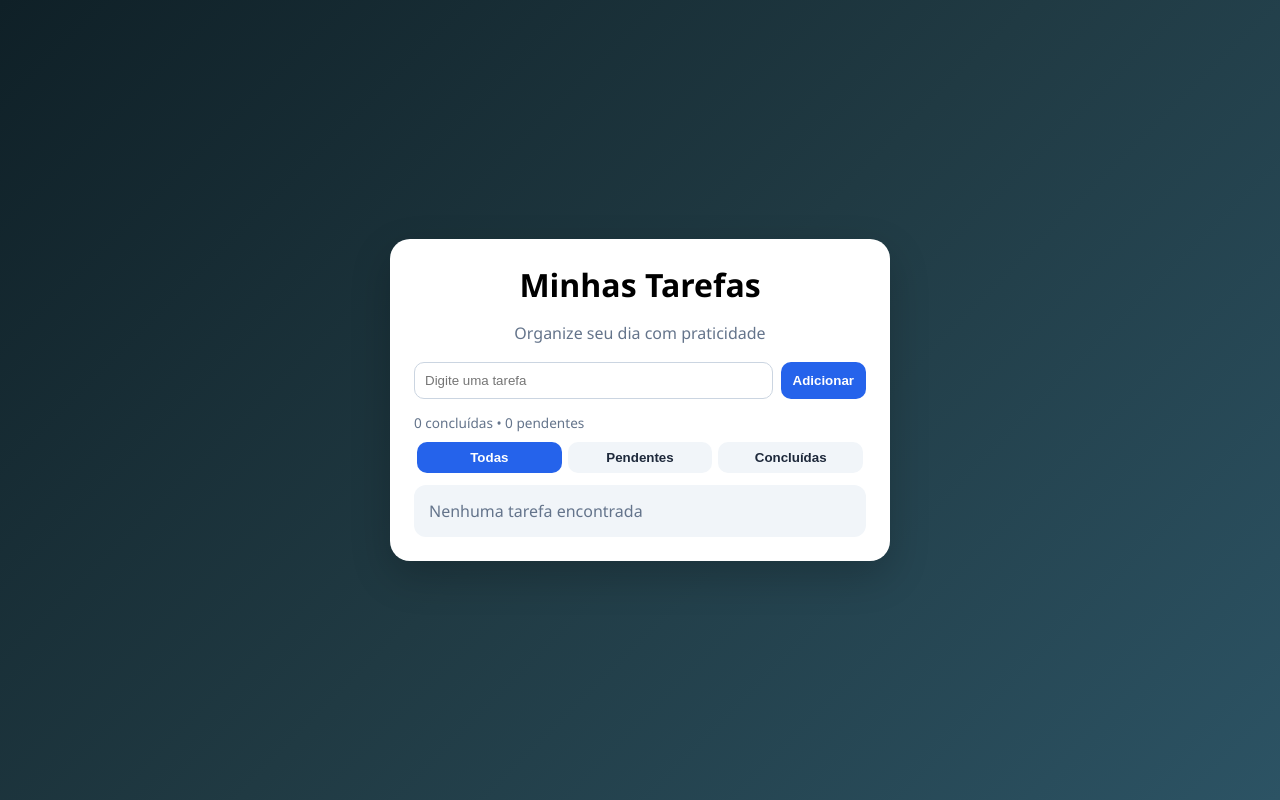
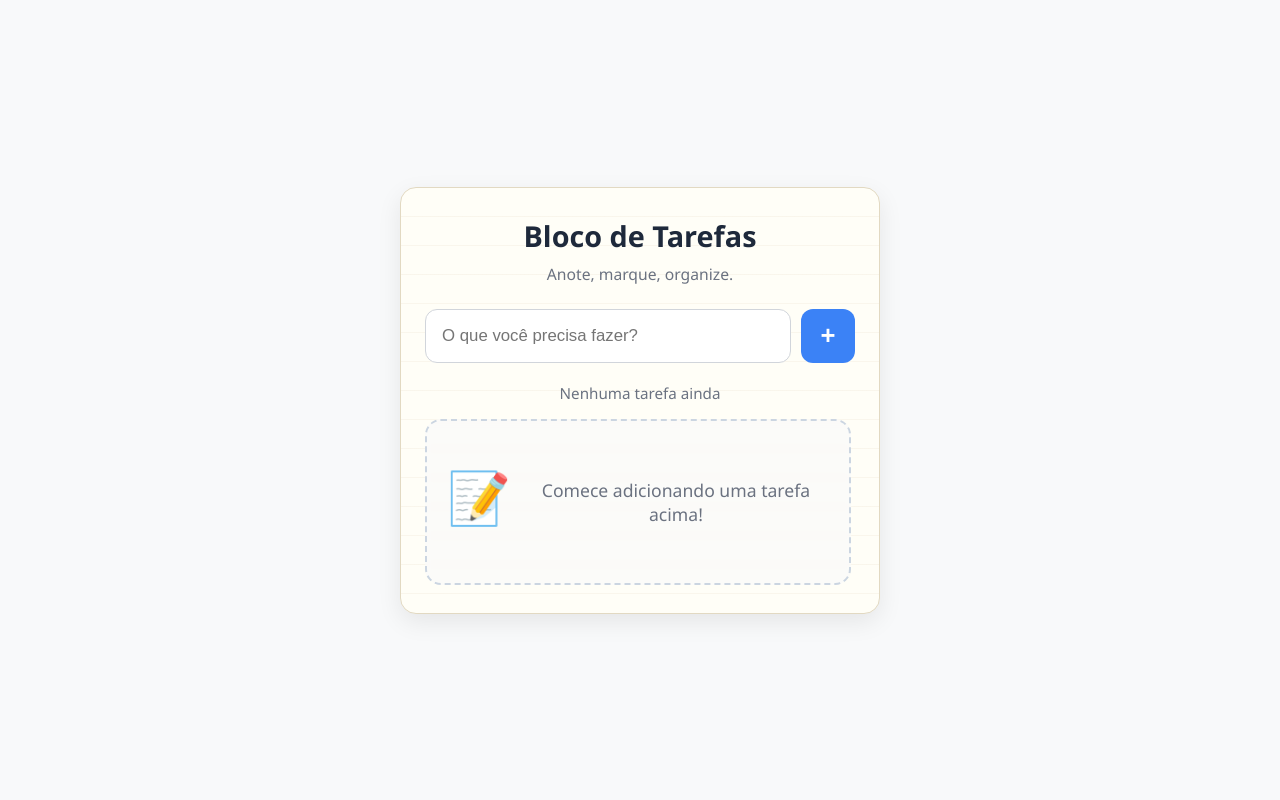
Before and after one commit to 2601ca/localstorage, a plain HTML site: page tarefas.html in a window 1280 px wide. Drawn offline with Linux system fonts and the light colour scheme.

Commit message:
Update tarefas.html

```diff
--- a/tarefas.html
+++ b/tarefas.html
@@ -3,29 +3,23 @@
 <head>
   <meta charset="UTF-8" />
   <meta name="viewport" content="width=device-width, initial-scale=1.0" />
-<title>Sistema de Tarefas</title>
-
+  <title>Bloco de Tarefas</title>
   <style>
     :root {
-  --bg-gradient: linear-gradient(135deg, #0f2027, #203a43, #2c5364);
-  --surface: #ffffff;
-  --surface-soft: #f1f5f9;
-  --text: #1e293b;
-  --text-soft: #64748b;
-  --primary: #2563eb;
-  --danger: #dc2626;
-  --success: #16a34a;
-  --radius: 14px;
-  --shadow: 0 15px 40px rgba(0,0,0,0.2);
-}
-
-@media (prefers-color-scheme: dark) {
-  :root {
-    --surface: #1e293b;
-    --surface-soft: #334155;
-    --text: #f1f5f9;
-    --text-soft: #94a3b8;
-  }
+      --bg:        #f8f9fa;
+      --papel:     #fffef7;
+      --borda:     #e2d9c2;
+      --texto:     #2d2d2d;
+      --texto-frio:#6b7280;
+      --primary:   #3b82f6;
+      --primary-d: #2563eb;
+      --success:   #10b981;
+      --success-d: #059669;
+      --danger:    #ef4444;
+      --danger-d:  #dc2626;
+      --shadow:    0 8px 24px rgba(0,0,0,0.08);
+      --shadow-sm: 0 2px 8px rgba(0,0,0,0.06);
+      --radius:    12px;
     }
 
     * { box-sizing: border-box; }
@@ -33,146 +27,218 @@
     body {
       margin: 0;
       min-height: 100vh;
+      background: var(--bg);
+      font-family: "Segoe UI", system-ui, sans-serif;
+      color: var(--texto);
       display: grid;
       place-items: center;
-  font-family: "Segoe UI", sans-serif;
-  background: var(--bg-gradient);
       padding: 20px;
     }
 
     .container {
-  width: min(100%, 500px);
-  background: var(--surface);
-  border-radius: 20px;
+      width: min(100%, 480px);
+      background: var(--papel);
+      border: 1px solid var(--borda);
+      border-radius: 16px;
       box-shadow: var(--shadow);
-  padding: 24px;
-  animation: fadeIn 0.4s ease;
+      padding: 28px 24px;
+      position: relative;
+      overflow: hidden;
     }
 
-@keyframes fadeIn {
-  from { opacity: 0; transform: translateY(10px); }
-  to { opacity: 1; transform: translateY(0); }
+    .container::before {
+      content: "";
+      position: absolute;
+      inset: 0;
+      background: repeating-linear-gradient(
+        to bottom,
+        transparent 0,
+        transparent 28px,
+        rgba(180,140,90,0.07) 28px,
+        rgba(180,140,90,0.07) 29px
+      );
+      pointer-events: none;
+      z-index: 0;
     }
 
-h1 { text-align: center; margin: 0; }
-.subtitle { text-align: center; color: var(--text-soft); margin-bottom: 18px; }
+    h1 {
+      margin: 0 0 8px;
+      font-size: 1.8rem;
+      text-align: center;
+      color: #1e293b;
+      position: relative;
+      z-index: 1;
+    }
+
+    .subtitle {
+      margin: 0 0 24px;
+      text-align: center;
+      color: var(--texto-frio);
+      font-size: 0.98rem;
+      position: relative;
+      z-index: 1;
+    }
 
     .input-group {
       display: flex;
-  gap: 8px;
-  margin-bottom: 14px;
+      gap: 10px;
+      margin-bottom: 20px;
+      position: relative;
+      z-index: 1;
     }
 
-input {
+    input[type="text"] {
       flex: 1;
-  padding: 10px;
-  border-radius: 10px;
-  border: 1px solid #cbd5e1;
+      padding: 14px 16px;
+      font-size: 1.05rem;
+      border: 1px solid #d1d5db;
+      border-radius: var(--radius);
+      background: #fff;
+      transition: all 0.2s;
     }
 
-button {
-  border: none;
-  border-radius: 10px;
-  cursor: pointer;
-  color: white;
-  padding: 8px 12px;
-  font-weight: bold;
-  transition: 0.2s;
+    input[type="text"]:focus {
+      outline: none;
+      border-color: var(--primary);
+      box-shadow: 0 0 0 4px rgba(59,130,246,0.15);
     }
 
-.btn-add { background: var(--primary); }
-.btn-add:hover { opacity: 0.9; }
-
-.status-bar {
-  font-size: 0.85rem;
-  margin-bottom: 10px;
-  color: var(--text-soft);
+    .btn-add {
+      background: var(--primary);
+      color: white;
+      border: none;
+      border-radius: var(--radius);
+      width: 54px;
+      height: 54px;
+      font-size: 1.6rem;
+      font-weight: bold;
+      cursor: pointer;
+      transition: all 0.2s;
+      display: grid;
+      place-items: center;
+      line-height: 1;
     }
 
-.filters {
-  display: flex;
-  justify-content: space-between;
-  margin-bottom: 12px;
+    .btn-add:hover { background: var(--primary-d); transform: scale(1.05); }
+
+    .status {
+      text-align: center;
+      font-size: 0.95rem;
+      color: var(--texto-frio);
+      margin: 0 0 16px;
+      font-weight: 500;
+      position: relative;
+      z-index: 1;
     }
 
-.filters button {
-  background: var(--surface-soft);
-  color: var(--text);
-  flex: 1;
-  margin: 0 3px;
-}
-
-.filters button.active {
-  background: var(--primary);
-  color: white;
-}
+    .status strong { color: var(--texto); }
 
     ul {
       list-style: none;
       padding: 0;
       margin: 0;
       display: grid;
-  gap: 8px;
-  max-height: 50vh;
-  overflow: auto;
+      gap: 10px;
+      max-height: 55vh;
+      overflow-y: auto;
+      padding-right: 4px;
+      position: relative;
+      z-index: 1;
     }
 
     li {
       display: flex;
-  justify-content: space-between;
       align-items: center;
-  background: var(--surface-soft);
-  padding: 10px;
-  border-radius: 12px;
-  animation: fadeIn 0.3s ease;
+      gap: 12px;
+      padding: 14px 16px;
+      background: rgba(255,255,255,0.7);
+      border: 1px solid #e5e7eb;
+      border-radius: var(--radius);
+      transition: all 0.18s;
+      backdrop-filter: blur(4px);
     }
 
-.concluida {
-  text-decoration: line-through;
-  color: var(--text-soft);
+    li:hover { transform: translateY(-1px); box-shadow: var(--shadow-sm); }
+
+    .tarefa-texto {
+      flex: 1;
+      font-size: 1.05rem;
+      word-break: break-word;
+      line-height: 1.4;
     }
 
-.botoes button {
-  margin-left: 5px;
+    .concluida .tarefa-texto {
+      color: var(--texto-frio);
+      text-decoration: line-through;
+      text-decoration-thickness: 2px;
+      text-decoration-color: var(--success);
     }
 
-.btn-success { background: var(--success); }
-.btn-danger { background: var(--danger); }
+    .botoes {
+      display: flex;
+      gap: 8px;
+    }
 
-.empty {
+    .btn-acao {
+      width: 38px;
+      height: 38px;
+      border-radius: 10px;
+      border: none;
+      font-size: 1.1rem;
+      cursor: pointer;
+      transition: all 0.2s;
+      display: grid;
+      place-items: center;
+    }
+
+    .btn-concluir   { background: var(--success);   color: white; }
+    .btn-concluir:hover { background: var(--success-d); transform: scale(1.08); }
+    .btn-excluir    { background: var(--danger);    color: white; }
+    .btn-excluir:hover  { background: var(--danger-d);  transform: scale(1.08); }
+
+    .empty-state {
       text-align: center;
-  padding: 15px;
-  color: var(--text-soft);
+      padding: 40px 20px;
+      color: var(--texto-frio);
+      font-size: 1.1rem;
+      border: 2px dashed #cbd5e1;
+      border-radius: 16px;
+      background: rgba(248,249,250,0.6);
+    }
+
+    .empty-state::before {
+      content: "📝";
+      display: block;
+      font-size: 3.2rem;
+      margin-bottom: 12px;
+    }
+
+    @media (max-width: 480px) {
+      .container { padding: 20px 16px; }
+      .input-group { flex-direction: column; }
+      .btn-add { width: 100%; height: 52px; font-size: 1.4rem; }
     }
   </style>
 </head>
-
 <body>
 
 <main class="container">
-<h1>Minhas Tarefas</h1>
-<p class="subtitle">Organize seu dia com praticidade</p>
+  <h1>Bloco de Tarefas</h1>
+  <p class="subtitle">Anote, marque, organize.</p>
 
   <div class="input-group">
-  <input type="text" id="novaTarefa" placeholder="Digite uma tarefa" />
-  <button class="btn-add" onclick="adicionarTarefa()">Adicionar</button>
+    <input type="text" id="novaTarefa" placeholder="O que você precisa fazer?" maxlength="140" autocomplete="off" />
+    <button class="btn-add" id="btnAdicionar" title="Adicionar tarefa">+</button>
   </div>
 
-<div class="status-bar" id="statusTarefas"></div>
-
-<div class="filters">
-  <button onclick="setFiltro('todas')" class="active">Todas</button>
-  <button onclick="setFiltro('pendentes')">Pendentes</button>
-  <button onclick="setFiltro('concluidas')">Concluídas</button>
-</div>
+  <div class="status" id="status">0 tarefas • 0 concluídas</div>
 
   <ul id="lista"></ul>
 </main>
 
 <script>
-const STORAGE_KEY = "tarefas";
+const STORAGE_KEY = "minhas-tarefas-v2";
 let tarefas = JSON.parse(localStorage.getItem(STORAGE_KEY)) || [];
-let filtroAtual = "todas";
 
 function salvar() {
   localStorage.setItem(STORAGE_KEY, JSON.stringify(tarefas));
@@ -180,98 +246,86 @@ function salvar() {
 
 function atualizarStatus() {
   const concluidas = tarefas.filter(t => t.concluida).length;
-  document.getElementById("statusTarefas").textContent =
-    `${concluidas} concluídas • ${tarefas.length - concluidas} pendentes`;
-}
-
-function setFiltro(tipo) {
-  filtroAtual = tipo;
-  document.querySelectorAll(".filters button")
-    .forEach(btn => btn.classList.remove("active"));
-  event.target.classList.add("active");
-  renderizar();
+  const total = tarefas.length;
+  document.getElementById("status").innerHTML =
+    total === 0
+      ? "Nenhuma tarefa ainda"
+      : `${total} tarefa${total !== 1 ? 's' : ''} • ${concluidas} concluída${concluidas !== 1 ? 's' : ''}`;
 }
 
 function renderizar() {
   const lista = document.getElementById("lista");
   lista.innerHTML = "";
 
-  let tarefasFiltradas = tarefas.filter(t => {
-    if (filtroAtual === "pendentes") return !t.concluida;
-    if (filtroAtual === "concluidas") return t.concluida;
-    return true;
-  });
-
-  if (tarefasFiltradas.length === 0) {
-    lista.innerHTML = `<li class="empty">Nenhuma tarefa encontrada</li>`;
+  if (tarefas.length === 0) {
+    const li = document.createElement("li");
+    li.className = "empty-state";
+    li.innerHTML = "Comece adicionando uma tarefa acima!";
+    lista.appendChild(li);
     atualizarStatus();
     return;
   }
 
-  tarefasFiltradas.forEach((tarefa, index) => {
+  tarefas.forEach((t, i) => {
     const li = document.createElement("li");
+    if (t.concluida) li.classList.add("concluida");
 
     const span = document.createElement("span");
-    span.textContent = tarefa.texto;
-    if (tarefa.concluida) span.classList.add("concluida");
+    span.className = "tarefa-texto";
+    span.textContent = t.texto;
 
-    const div = document.createElement("div");
-    div.className = "botoes";
+    const divBotoes = document.createElement("div");
+    divBotoes.className = "botoes";
 
-    const btnConcluir = document.createElement("button");
-    btnConcluir.textContent = "✓";
-    btnConcluir.className = "btn-success";
-    btnConcluir.onclick = () => {
-      tarefa.concluida = !tarefa.concluida;
+    const btnCheck = document.createElement("button");
+    btnCheck.className = "btn-acao btn-concluir";
+    btnCheck.textContent = t.concluida ? "↺" : "✓";
+    btnCheck.title = t.concluida ? "Reabrir tarefa" : "Concluir tarefa";
+    btnCheck.onclick = () => {
+      tarefas[i].concluida = !tarefas[i].concluida;
       salvar();
       renderizar();
     };
 
-    const btnEditar = document.createElement("button");
-    btnEditar.textContent = "✎";
-    btnEditar.onclick = () => {
-      const novoTexto = prompt("Editar tarefa:", tarefa.texto);
-      if (novoTexto) {
-        tarefa.texto = novoTexto;
+    const btnDel = document.createElement("button");
+    btnDel.className = "btn-acao btn-excluir";
+    btnDel.textContent = "×";
+    btnDel.title = "Excluir tarefa";
+    btnDel.onclick = () => {
+      if (confirm("Excluir esta tarefa?")) {
+        tarefas.splice(i, 1);
         salvar();
         renderizar();
       }
     };
 
-    const btnExcluir = document.createElement("button");
-    btnExcluir.textContent = "✕";
-    btnExcluir.className = "btn-danger";
-    btnExcluir.onclick = () => {
-      if (confirm("Deseja excluir esta tarefa?")) {
-        tarefas = tarefas.filter(t => t !== tarefa);
-        salvar();
-        renderizar();
-      }
-    };
-
-    div.append(btnConcluir, btnEditar, btnExcluir);
-    li.append(span, div);
+    divBotoes.append(btnCheck, btnDel);
+    li.append(span, divBotoes);
     lista.appendChild(li);
   });
 
   atualizarStatus();
 }
 
-function adicionarTarefa() {
+function adicionar() {
   const input = document.getElementById("novaTarefa");
   const texto = input.value.trim();
-  if (!texto) return;
+  if (!texto) return input.focus();
 
-  tarefas.push({ texto, concluida: false });
+  tarefas.unshift({ texto, concluida: false }); // adiciona no início
   input.value = "";
   salvar();
   renderizar();
+  input.focus();
 }
 
-document.getElementById("novaTarefa")
-  .addEventListener("keydown", e => {
-    if (e.key === "Enter") adicionarTarefa();
-  });
+document.getElementById("btnAdicionar").onclick = adicionar;
+document.getElementById("novaTarefa").onkeydown = e => {
+  if (e.key === "Enter") {
+    e.preventDefault();
+    adicionar();
+  }
+};
 
 renderizar();
 </script>
```
Lines whose indentation alone changed are shown as unchanged.
